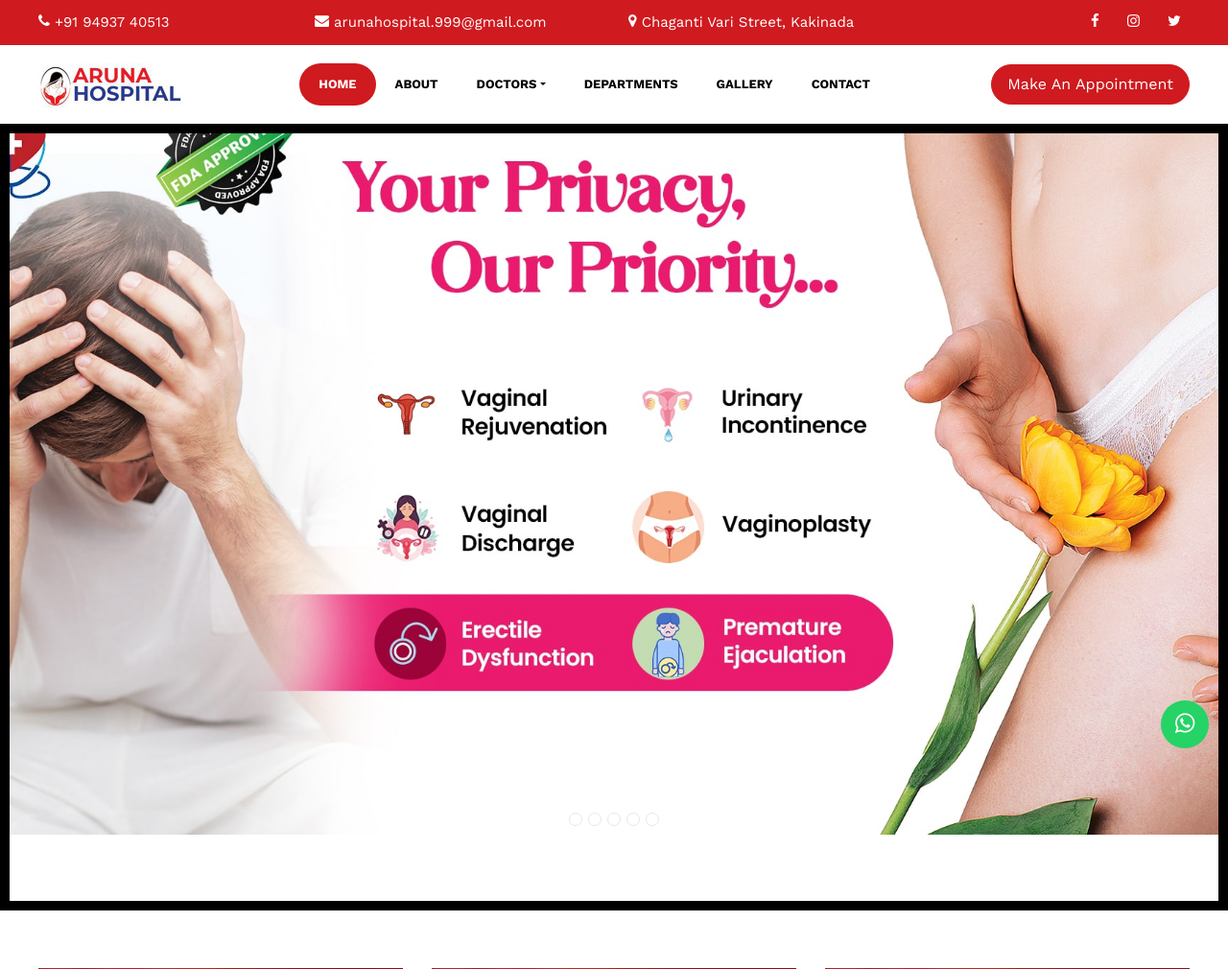
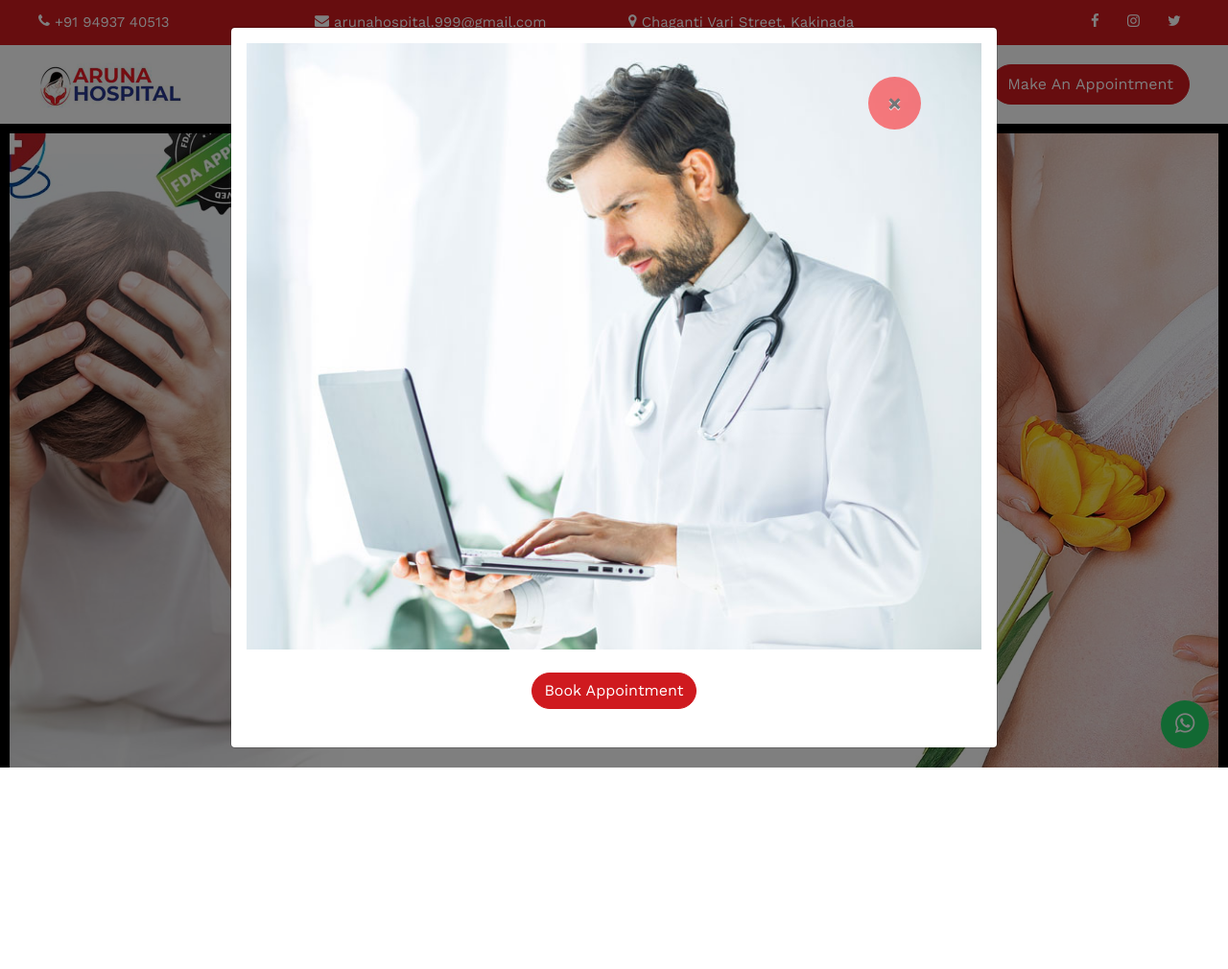
Before and after one commit to bhavi-creations/aruna_hospital, a PHP site: page / in a window 1280 px wide. Shown: the top 1010 px of the page at 96% size. After the commit the page ends 800 px from the top, so only its background shows below. Run offline with PHP 8.4, Linux system fonts and the light colour scheme; some libraries are stand-ins or nearby versions; some web fonts are replaced.

Commit message:
modal added

```diff
--- a/css/custom.css
+++ b/css/custom.css
@@ -169,3 +169,18 @@
 .hero-wrap .overlay{
     background: #00000087;
 }
+
+.popup-div{
+    position: fixed !important;
+    z-index: 99;
+    top: 10%;
+    right: 25%;
+    border-bottom: 0;
+}
+
+.popup-div-close{
+    background-color: #ff0306 !important;
+    border-radius: 100%;
+    width: 55px;
+    height: 55px;
+}
--- a/index.html
+++ b/index.html
@@ -1244,6 +1244,24 @@
 		</div>
 	</footer>
 
+	<div class="modal fade" id="imageModal" tabindex="-1" role="dialog" aria-labelledby="imageModalLabel" aria-hidden="true">
+		<div class="modal-dialog modal-dialog-centered modal-lg">
+		  <div class="modal-content">
+			<div class="modal-header popup-div">
+				<button type="button" class="close popup-div-close" data-dismiss="modal" aria-label="Close">
+				  <span aria-hidden="true">&times;</span>
+				</button>
+			</div>
+			<div class="modal-body">
+			  <img src="images/dept-5.jpg" class="img-fluid" alt="Full Size Image">
+			  <div class="text-center m-4">
+				<a href="appointment.html" class="btn btn-secondary">Book Appointment</a>
+				</div>
+			</div>
+		  </div>
+		</div>
+	</div>
+
 <!-- WhatsApp link -->
     <a href="https://api.whatsapp.com/send?phone=919493740513" class="whatsapp-link" target="_blank">
         <i class="icon-whatsapp"></i>
@@ -1251,6 +1269,7 @@
 
   <!-- loader -->
   <div id="ftco-loader" class="show fullscreen"><svg class="circular" width="48px" height="48px"><circle class="path-bg" cx="24" cy="24" r="22" fill="none" stroke-width="4" stroke="#eeeeee"/><circle class="path" cx="24" cy="24" r="22" fill="none" stroke-width="4" stroke-miterlimit="10" stroke="#F96D00"/></svg></div>
+
 
 
   <script src="js/jquery.min.js"></script>
@@ -1271,5 +1290,11 @@
   <script src="js/google-map.js"></script>
   <script src="js/main.js"></script>
 
+  <script>
+	$(document).ready(function() {
+	  $('#imageModal').modal('show');
+	});
+	</script>
+
   </body>
 </html>
```
